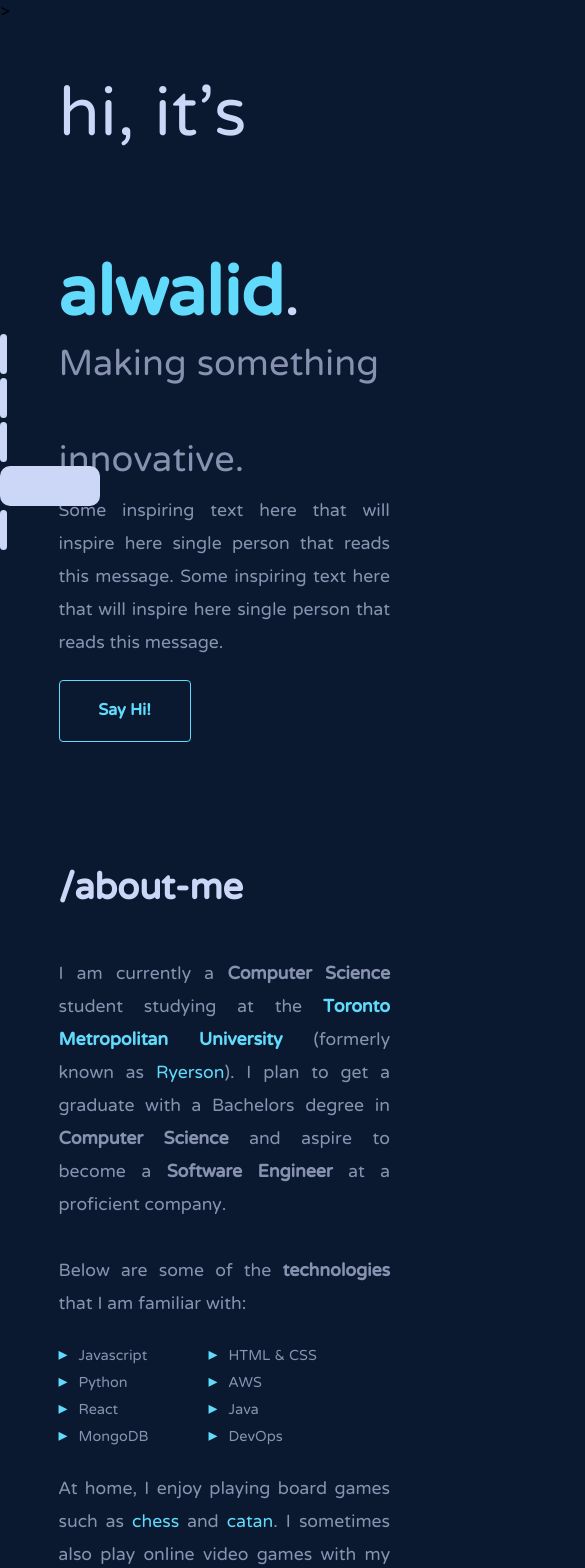
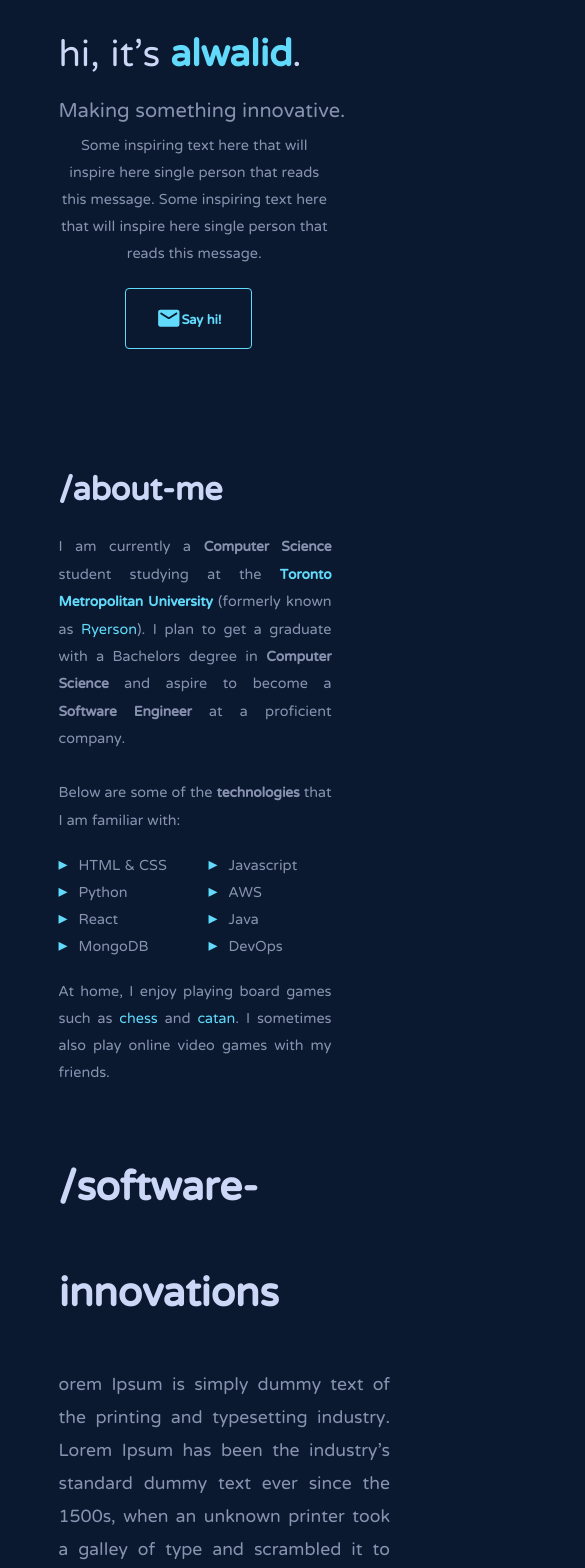
Before and after one commit to wxlkda/realport, a React (Create React App) app: page / in a window 390 px wide. Shown: the top 1568 px of the page, 585 px wide, since content can reach past the window. Built offline with nearby package versions, Linux system fonts and the light colour scheme.

Commit message:
Fixed how it looks on mobile, added email icon and fixed alignment in the say Hi button

```diff
--- a/public/index.html
+++ b/public/index.html
@@ -3,7 +3,7 @@
   <head>
     <meta charset="utf-8" />
     <link rel="icon" href="%PUBLIC_URL%/me.ico" />
-    <meta name="viewport" content="width=device-width, initial-scale=1.0">>
+    <meta name="viewport" content="width=device-width, initial-scale=1.0">
     <meta name="theme-color" content="#000000" />
     <meta
       name="description"
--- a/src/App.css
+++ b/src/App.css
@@ -12,67 +12,13 @@
 
 }
 
-.messageBox {
-  border-radius: 4px;
-  width: 130px;
-  height: 60px;
-  border: 1px solid var(--light-blue);
-  font-size: 20px;
-  display: flex;
-  text-align: center;
-  justify-content: center;
-  align-content: center;
-  align-items: center;
-  text-decoration: none;
-}
-
-.messageBox:hover {
-  background-color: #1e314e;
-  text-decoration-color: #ccd6f6;
-}
-
-.messageBox:hover .messageBoxText {
-  font-family: "NTR Regular";
-  color: var(--cloudy-white);
-}
-.messageBoxText {
-  font-family: "NTR Regular";
-  color: var(--light-blue);
-}
-
-.isLinked {
-  text-decoration: none;
-}
-
-.isLinked:hover {
-  font-family: "NTR Regular";
-  color: var(--cloudy-white);
-
-}
 
 
-.about-info ul {
-  font-family: "NTR Regular";
-  list-style-type: none;
-  padding-left: 0px;
-  display: grid;
-  grid-template-columns: repeat(2, minmax(150px, 10px));
-}
 
-.about-info li {
-  position: relative;
-  font-family: "NTR Regular";
-  padding-left: 20px;
-  font-size: 18px;
-  color: var(--dark-gray);
-}
 
-.skills li::before {
-  content: "▸ ";
-  color: var(--light-blue);
-  position: absolute;
-  left: 0;
-}
+
+
+
 
 @font-face {
   font-family: 'NTR Regular';
@@ -87,6 +33,7 @@
 }
 
 
+
 .sentence {
   font-size: 85px;
   color: var(--cloudy-white);
@@ -94,7 +41,7 @@
 }
 
 .title {
-  font-size: 45px;
+  font-size: 50px;
   color: var(--cloudy-white);
   font-family: "NTR Regular";
 }
@@ -128,7 +75,6 @@
 }
 
 
-
 ::selection {
   background: var(--highlight-color);
 }
--- a/src/App.js
+++ b/src/App.js
@@ -22,24 +22,26 @@ function Intro() {
   const introRef = useNav("intro");
   return (
       <div ref = {introRef} id="intro">
-        <div className="intro-sentence sentence">
-          <span className="intro-notname">
+        <div className="intro-sentence">
+          <span>
             hi, it's
-            <span className="intro-name special"><b> alwalid</b></span>
+            <span className="intro-name"><b> alwalid</b></span>
             .
           </span>
         </div>
-        <span className="intro-rt sub-text">
+        <div className="intro-rt">
           Making something innovative.
-        </span>
-        <span className="intro-inspirational body-text">
+        </div>
+        <span className="intro-inspirational">
         Some inspiring text here that will inspire here single person that reads this message. Some inspiring text here that will inspire here single person that reads this message.
         </span>
         <br></br>
 
         <a className="messageBox" href="mailto:alwalid23dec@gmail.com?subject=Hello!" rel="noopener noreferrer">
           <span className="messageBoxText">
-            <b>Say Hi!</b>
+
+          <svg class="MuiSvgIcon-root" focusable="false" viewBox="0 0 24 24" aria-hidden="true"><path d="M20 4H4c-1.1 0-1.99.9-1.99 2L2 18c0 1.1.9 2 2 2h16c1.1 0 2-.9 2-2V6c0-1.1-.9-2-2-2zm-.4 4.25l-7.07 4.42c-.32.2-.74.2-1.06 0L4.4 8.25c-.25-.16-.4-.43-.4-.72 0-.67.73-1.07 1.3-.72L12 11l6.7-4.19c.57-.35 1.3.05 1.3.72 0 .29-.15.56-.4.72z"></path></svg>
+          Say hi!
           </span>
         </a>
       </div>
@@ -51,19 +53,19 @@ function About() {
   const me = require('./images/me.png');
   return (
     <div ref = {aboutRef} id="about">
-      <span className="title">
+      <div className="about-title">
         <b>/about-me</b>
-      </span>
-      <div className="about-info body-text">
-        <img src={me} className="about-image" height="320" width="320" alt="me"></img>
+      </div>
+      <div className="about-info">
+        <div className = "about-content">
           I am currently a <b>Computer Science</b> student studying at the <span className="special"><b><a href="https://www.torontomu.ca/" target="_blank" rel="noopener noreferrer" className=" special isLinked">  Toronto Metropolitan University</a></b></span> (formerly known as <span className="special">Ryerson</span>).
           I plan to get a graduate with a Bachelors degree in <b>Computer Science</b> and aspire to become a <b>Software Engineer</b> at a proficient company.
           <br></br>
           <br></br>
           Below are some of the <b>technologies</b> that I am familiar with:
           <ul className="skills">
+            <li>HTML & CSS</li>
             <li>Javascript</li>
-          <li>HTML & CSS</li>
             <li>Python</li>
             <li>AWS</li>
             <li>React</li>
@@ -72,6 +74,10 @@ function About() {
             <li>DevOps</li>
           </ul>
           At home, I enjoy playing board games such as <span className="special">chess</span> and <span className="special">catan</span>. I sometimes also play online video games with my friends.
+        </div>
+        <div className="about-image">
+          <img src={me} height="300" width="300" alt="me"></img>
+        </div>
       </div>
     </div>
   );
@@ -84,7 +90,7 @@ function Experience() {
       <span className="title">
         <b>/experience</b>
       </span>
-      <div className="experience-info body-text">
+      <div className="experience-info">
       Lorem Ipsum is simply dummy text of the printing and typesetting industry.
       Lorem Ipsum has been the industry's standard dummy text ever since the 1500s,
       when an unknown printer took a galley of type and scrambled it to make a type
--- a/src/css/about.css
+++ b/src/css/about.css
@@ -7,19 +7,110 @@
     min-width: 15vw;
 }
 
-.about-info {
-    max-width: 600px;
-    margin-top: 20px;
-    text-align: justify;
-    text-justify: inter-word;
+.about-title {
+    font-size: 50px;
+    color: var(--cloudy-white);
+    font-family: "NTR Regular";
 }
 
-.about-image {
-    margin-left: 670px;
-    position: absolute;
+.about-info {
+    display: flex;
+    flex-direction: row;
+}
+
+.about-info ul {
+    font-family: "NTR Regular";
+    list-style-type: none;
+    padding-left: 0px;
+    display: grid;
+    grid-template-columns: repeat(2, minmax(150px, 10px));
+  }
+
+.about-info li {
+    position: relative;
+    font-family: "NTR Regular";
+    padding-left: 20px;
+    font-size: 18px;
+    color: var(--dark-gray);
+
+}
+
+.about-content {
+    font-family: "NTR Regular";
+    color: var(--dark-gray);
+    max-width: 600px;
+    font-size: 22px;
+    text-align: justify;
+    margin: 0;
+    line-height: 1.5;
+}
+
+.skills li::before {
+content: "▸ ";
+color: var(--light-blue);
+position: absolute;
+left: 0;
+}
+
+.isLinked {
+    text-decoration: none;
+  }
+
+.isLinked:hover {
+    font-family: "NTR Regular";
+    color: var(--cloudy-white);
+
+}
+
+.about-image img {
     max-width: 300px;
     height: auto;
-    border-radius: 10px;
+    border-radius: 40px;
+    margin-left: 30px;
     box-shadow: 6px 13px 23px -5px rgba(0, 0, 0, 0.46);
     border: none;
 }
+.about-image:hover {
+    transform: translateY(-7px);
+}
+
+@media only screen and (max-width: 790px) {
+    .about-image img {
+      max-width: 200px;
+    }
+  }
+
+
+@media only screen and (max-width: 600px) {
+    #about {
+      height: unset;
+      padding-left: unset;
+      padding-right: unset;
+    }
+
+    .about-title {
+        font-size: 40px;
+    }
+    .about-content {
+      font-size: 18px;
+      text-align: justify;
+      max-width: 70vw;
+    }
+
+    .about-info {
+        max-width: 70vw;
+    }
+
+    .about-content a,
+    .about-content b {
+      font-size: 17px;
+      font-family: "NTR Regular";
+
+    }
+    .about-image img {
+      display: none;
+    }
+
+
+
+  }
--- a/src/css/experience.css
+++ b/src/css/experience.css
@@ -11,4 +11,8 @@
     margin-top: 20px;
     text-align: justify;
     text-justify: inter-word;
+    font-family: "NTR Regular";
+    color: var(--dark-gray);
+    font-size: 22px;
+    line-height: 1.5;
 }
--- a/src/css/intro.css
+++ b/src/css/intro.css
@@ -1,4 +1,3 @@
-/*ABOUT ME*/
 #intro {
     display: flex;
     flex-direction: column;
@@ -8,12 +7,120 @@
     min-width: 15vw;
 
 }
+.intro-sentence {
+    font-size: 85px;
+    color: var(--cloudy-white);
+    font-family: "NTR Regular";
+}
+.intro-name {
+    font-family: "NTR Regular";
+    color: var(--light-blue);
+}
 .intro-rt {
     margin-top: -70px;
+    font-family: "NTR Regular";
+    color: var(--dark-gray);
+    font-size: 45px;
 }
+
 .intro-inspirational {
     max-width: 600px;
     margin-top: -15px;
     text-align: justify;
     text-justify: inter-word;
+    font-family: "NTR Regular";
+    color: var(--dark-gray);
+    font-size: 22px;
+    line-height: 1.5;
 }
+
+
+.MuiSvgIcon-root {
+    fill: currentColor;
+    width: 1em;
+    height: 1em;
+    display: inline-block;
+    font-size: 1.6rem;
+    transition: fill 200ms cubic-bezier(0.4, 0, 0.2, 1) 0ms;
+    flex-shrink: 0;
+    user-select: none;
+    transform: translateY(25%);
+    text-align: center;
+    justify-content: center;
+    align-content: center;
+    flex-direction: column;
+}
+
+.messageBox {
+    border-radius: 4px;
+    padding: 10px 30px;
+    border: 1px solid var(--light-blue);
+    font-size: 22px;
+    font-weight: bolder;
+    text-decoration: none;
+}
+
+
+.messageBox:hover {
+    background-color: #1e314e;
+    text-decoration-color: #ccd6f6;
+}
+
+.messageBox:hover .messageBoxText {
+font-family: "NTR Regular";
+color: var(--cloudy-white);
+}
+.messageBoxText {
+font-family: "NTR Regular";
+color: var(--light-blue);
+}
+
+@media only screen and (max-width: 800px) {
+
+    #intro {
+        height: unset;
+        padding-left: unset;
+        padding-right: unset;
+
+    }
+
+
+
+
+}
+
+@media only screen and (max-width: 600px) {
+    .intro-sentence {
+        font-size: 46px;
+        justify-content: center;
+        justify-content: center;
+        text-align: center;
+        text-justify: center;
+      }
+      .intro-name {
+        font-size: 46px;
+        justify-content: center;
+        justify-content: center;
+        text-align: center;
+        text-justify: center;
+      }
+      .intro-rt {
+        margin: 0;
+        margin-top: -20px;
+        margin-bottom: 10px;
+        font-size: 25px;
+        justify-content: center;
+        text-align: center;
+      }
+      .intro-inspirational {
+        font-size: 18px;
+        max-width: 80vw;
+        margin-right: 60px;
+        text-align: center;
+      }
+      .messageBox {
+        font-size: 16px;
+        margin-left: 0;
+        margin-left: 20%;
+    }
+}
--- a/src/css/navigation.css
+++ b/src/css/navigation.css
@@ -206,3 +206,9 @@
 #sideTabs {
     position: fixed;
 }
+
+@media only screen and (max-width: 700px) {
+    #sideTabs {
+        display: none
+    }
+}
```
Lines whose indentation alone changed are shown as unchanged.
